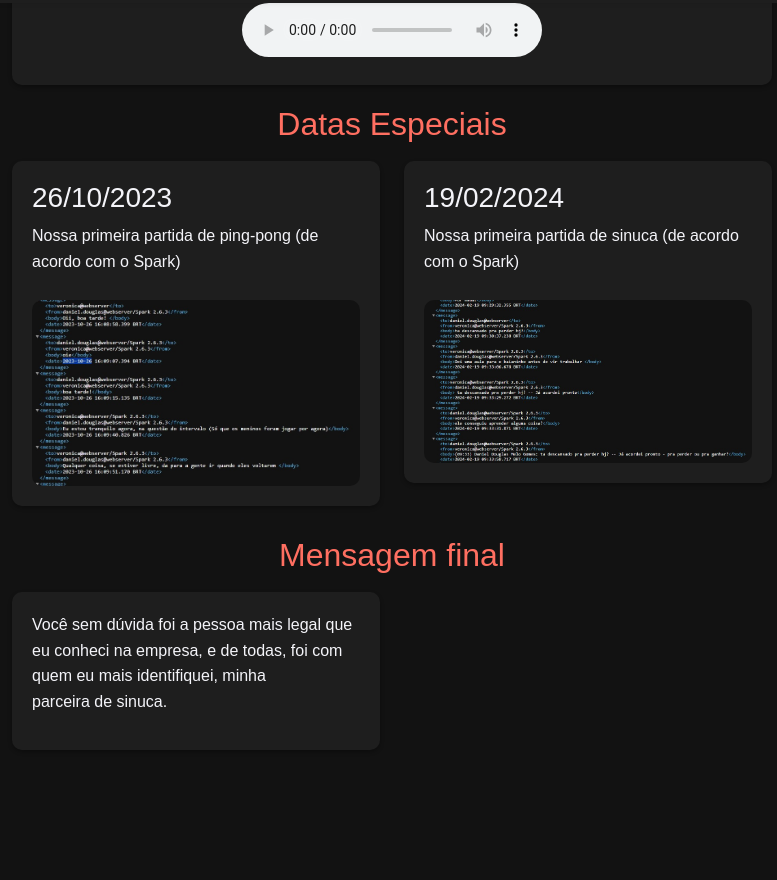
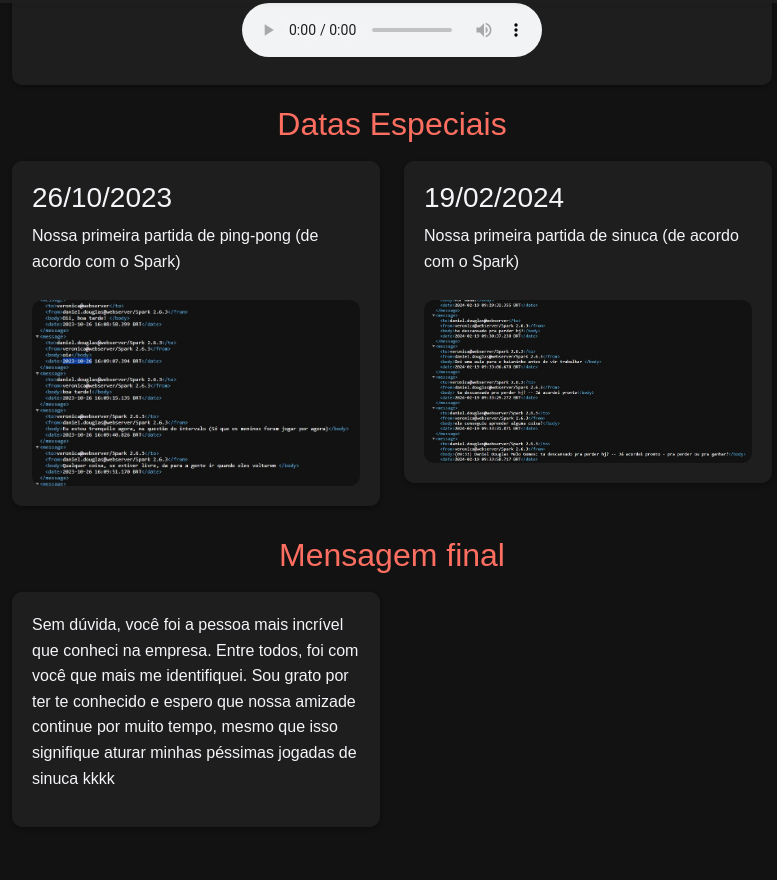
Before and after one commit to danieldouglas26/ve_2001, a plain HTML site: page index.html in a window 1280 px wide. Shown: the part 797-1677 px from the top of the page, without its empty margins (248-1025 px from the left). Before the commit the page ends 1617 px from the top, so only its background shows below. Drawn offline with nearby package versions, Linux system fonts and the light colour scheme.

Commit message:
Update index.html

```diff
--- a/index.html
+++ b/index.html
@@ -221,7 +221,10 @@
                         <!--h3>Por Daniel,</h3-->
                         <!--p>É muito bom saber, que os anos vão, a idade chega, e você sempre continua a mesma, sempre com o mesmo sorriso e sempre com o mesmo jeitinho que a torna especial. E como passa rapído né? Lembro da gente no 9° ano pensando no futuro como algo bem distante, e hoje já pensamos em faculdade. A idade vem chegando, as rotinas vão mudando e a gente acaba se afastando, mas idepende de onde eu esteja, saiba que você pode sempre contar comigo, que estarei ao seu lado para celebrar as conquistas, e também para te apoiar nas dificuldades. Desejo tudo de bom para você!!!
                         </p-->
-                        <p>Você sem dúvida foi a pessoa mais legal que eu conheci na empresa, e de todas, foi com quem eu mais identifiquei, minha parceira de sinuca.
+                        <!--p>Você sem dúvida foi a pessoa mais legal que eu conheci na empresa, e de todas, foi com quem eu mais identifiquei, minha parceira de sinuca.
+                    </p-->
+                        <p>
+                            Sem dúvida, você foi a pessoa mais incrível que conheci na empresa. Entre todos, foi com você que mais me identifiquei. Sou grato por ter te conhecido e espero que nossa amizade continue por muito tempo, mesmo que isso signifique aturar minhas péssimas jogadas de sinuca kkkk
                         </p>
                     </div>
                 </div>
```
